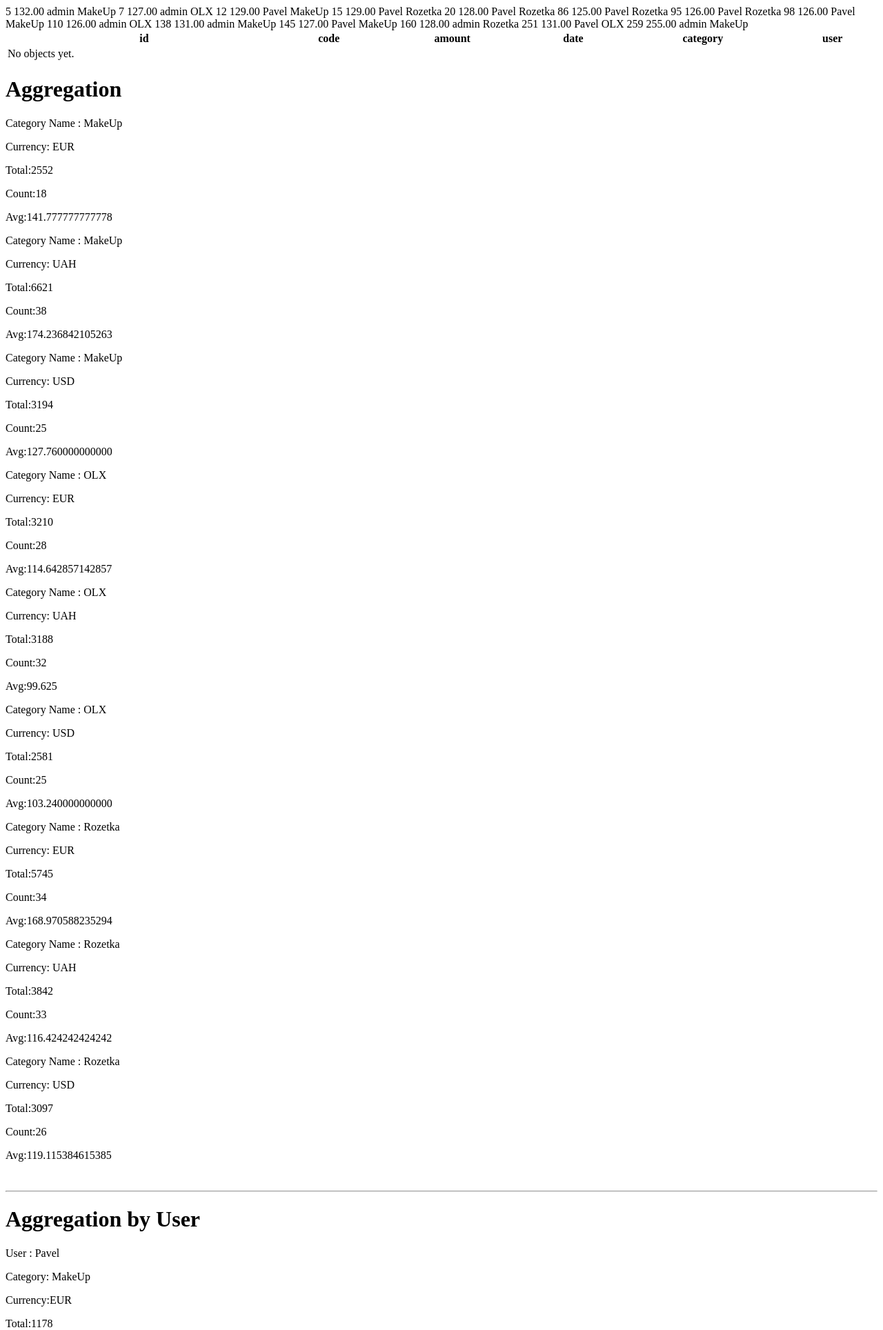
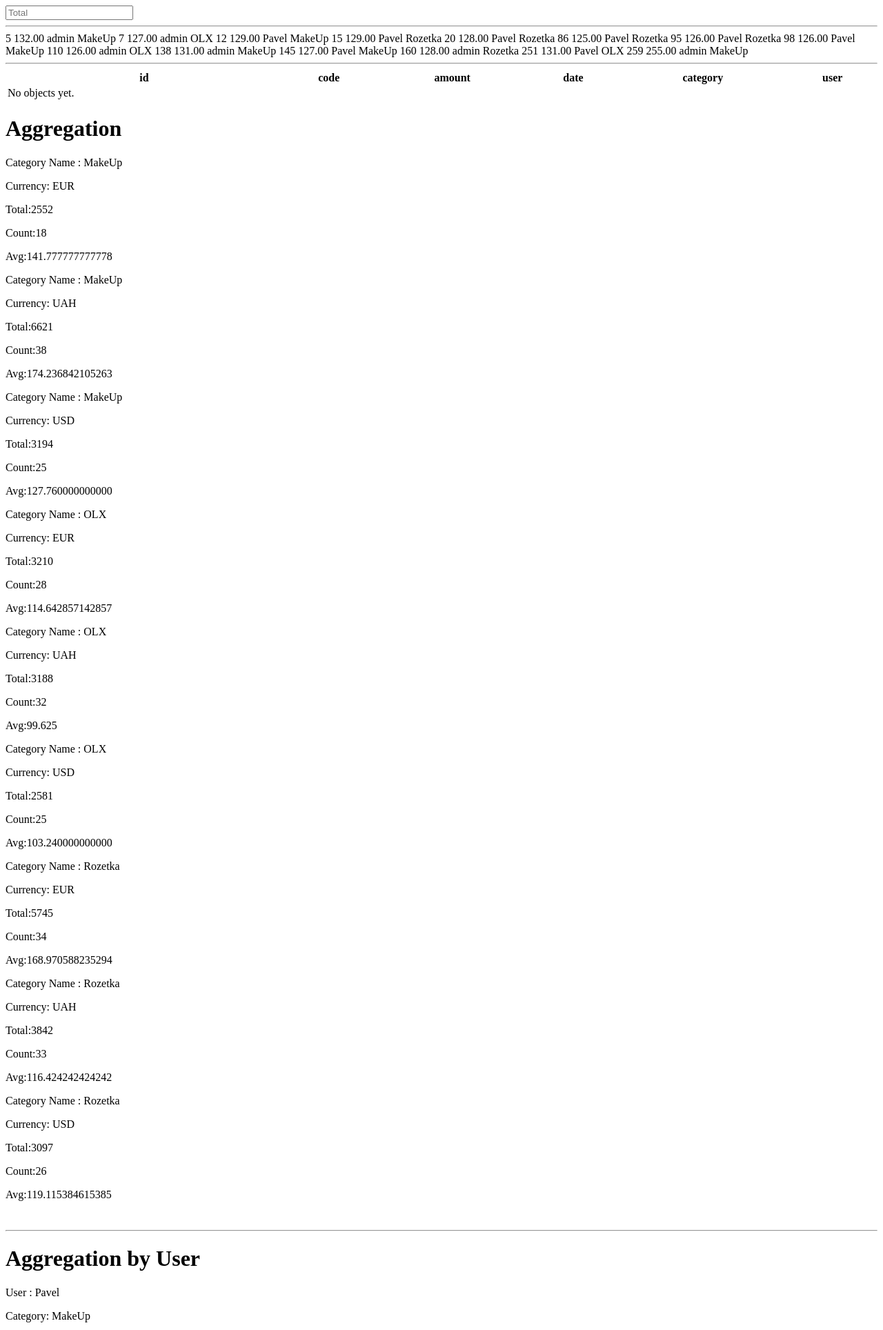
Before and after one commit to skimask9/drftut, a Django app: page /main/response/ in a window 1280 px wide. Shown: the top 1928 px of the page at 69% size. Run offline with Django 4.2, Linux system fonts and the light colour scheme; data comes from the database, SQL or seed files in the repository; data that the repository does not hold is empty.

Commit message:
Some changes

```diff
--- a/core_response/templates/core_response/home.html
+++ b/core_response/templates/core_response/home.html
@@ -6,12 +6,21 @@
     <title>Document</title>
 </head>
 <body>
+<input type = "text" list = "total_by_user" placeholder = "Total">
+<datalist id = "total_by_user">
+    {%for total    in total_by_user    %}
+        <option value="{{total.currency__code}}"></option>
+    {%endfor%}
+</datalist>
+<br>
+<hr>
     {% for q in queryset  %}
         {{q.id}}
         {{q.amount}}
         {{q.user}}
         {{q.category}}
     {% endfor %}
+<hr>
     <table style="width:100%">
         <tr>
             <th scope="col">id</th>
@@ -29,7 +38,7 @@
             <td>{{d.currency.code}}</td>
             <td>{{ d.amount}}</td>
             <td>{{ d.date}}</td>
-            <td>{{ d.category}}</td>
+            <td>{{ d.category.name}}</td>
             <td>{{ d.user}}</td>
             <!-- If objet_tdst is empty  -->
         {% empty %}
--- a/core_response/views.py
+++ b/core_response/views.py
@@ -29,14 +29,9 @@
         min=Min("amount")
     )
     queryset = Transaction.objects.filter(Q(amount__range=(125, 132)) | Q(amount__range=(250, 500)))
-    print(queryset)
-    # print(total_by_user)
     data = []
-    # datacur = []
     for s in r:
         data.append(s)
-        # datacur.append(s['currency']['code'])
-    # print(datacur)
     return render(request, "core_response/home.html",
                   {
                       "data": data,
```
